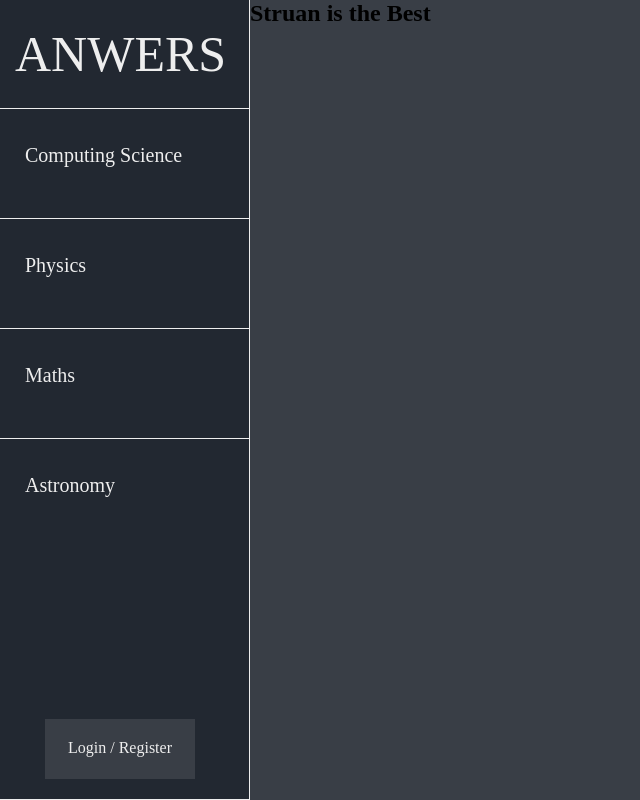
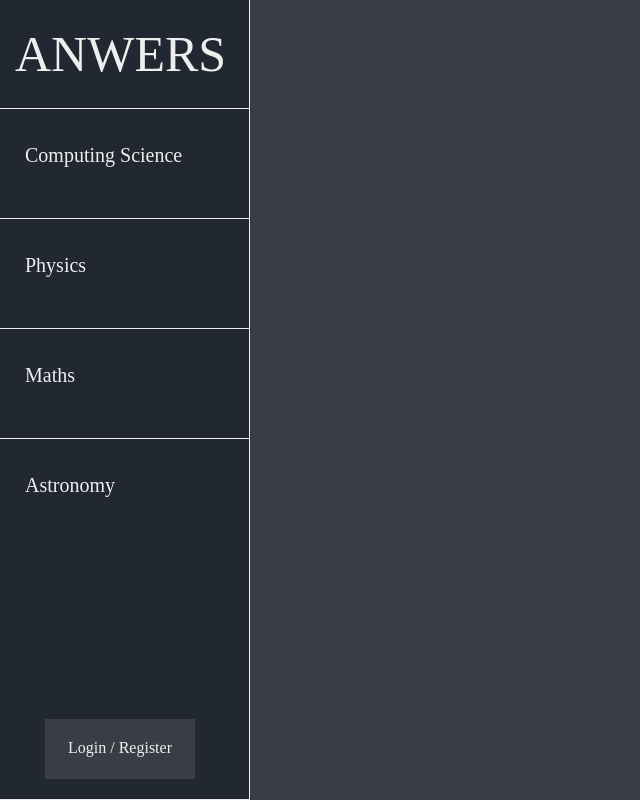
Before and after one commit to SeeleyX/Anwers, a Django app: page / in a window 1280 px wide. Shown: the whole page, without its empty margins (0-640 px from the left). Run offline with Django 4.2, Linux system fonts and the light colour scheme.

Commit message:
remove title

```diff
--- a/website/templates/learn/base.html
+++ b/website/templates/learn/base.html
@@ -41,7 +41,7 @@
 				</div>
 			</div>
 			<div class="main-content">
-				<h2>Struan is the Best</h2>
+
 			</div>
 		</div>
 		{% endblock %}
```
